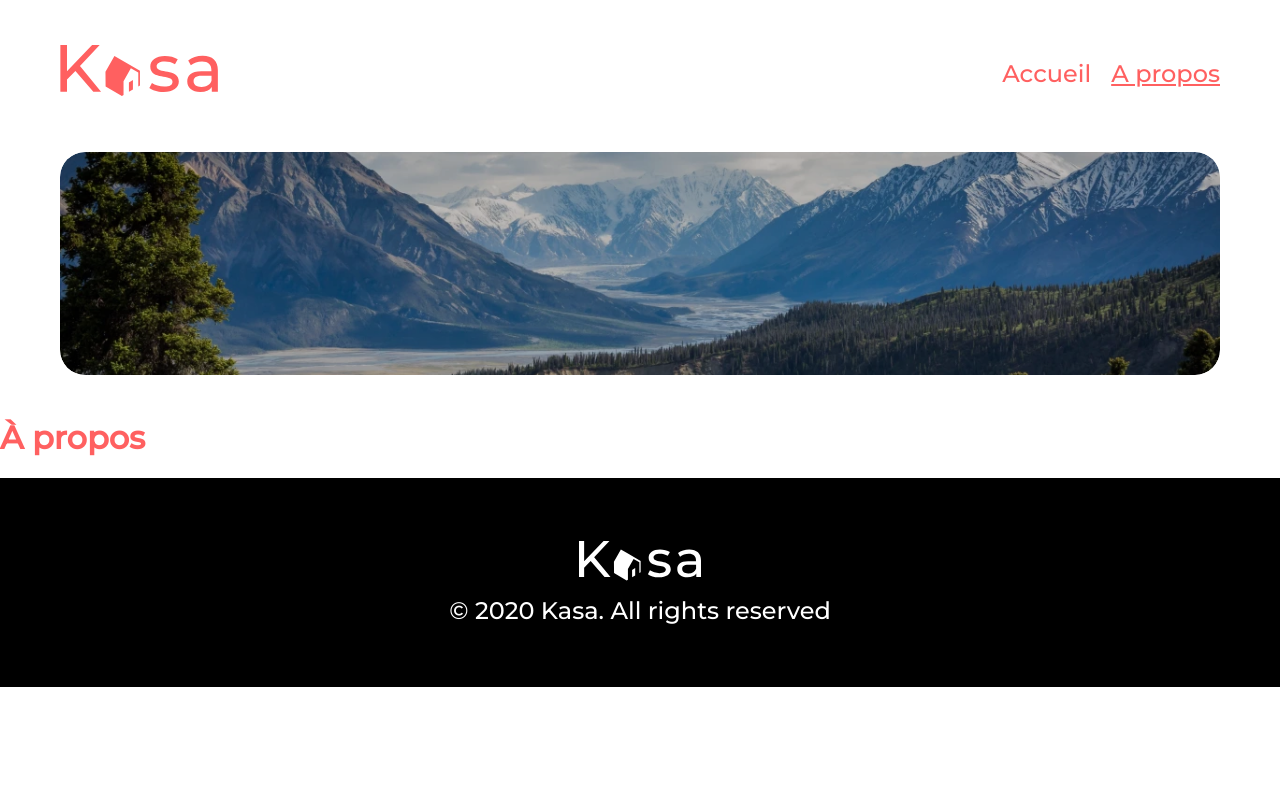
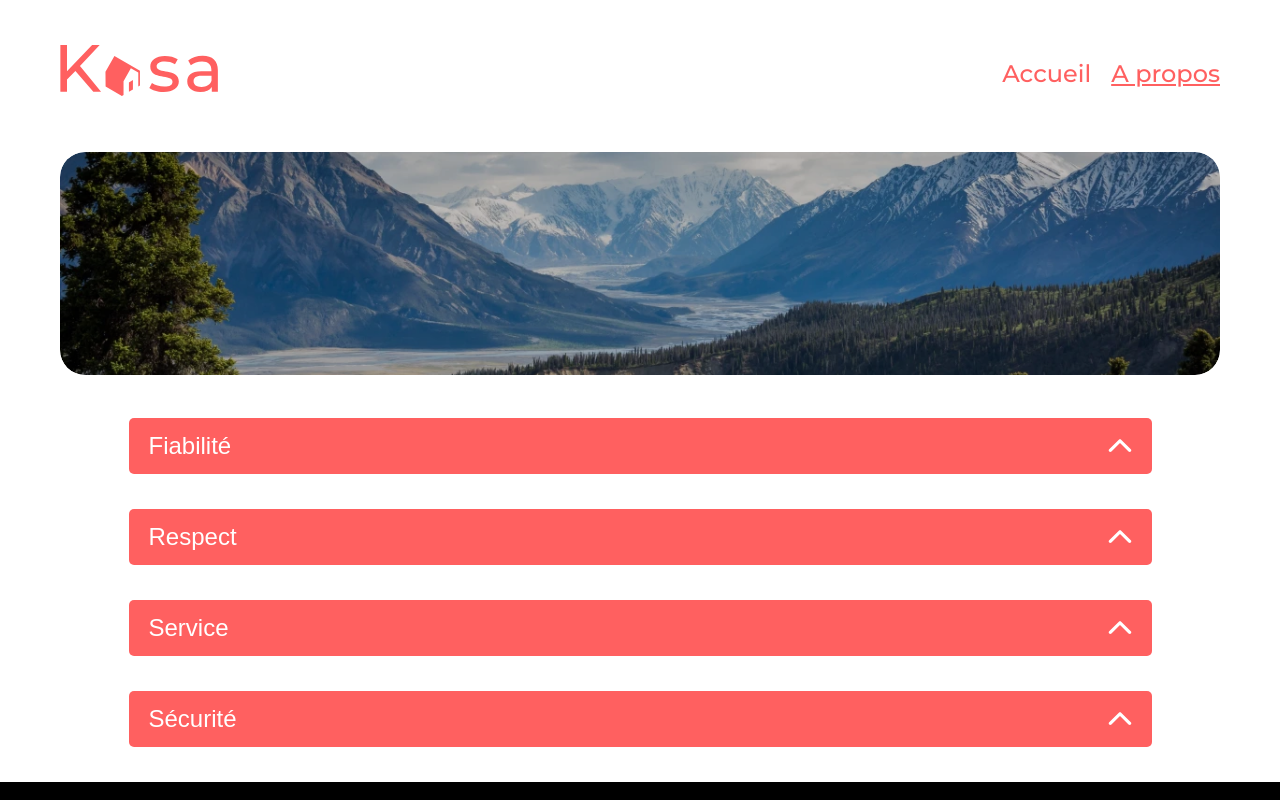
Before and after one commit to Elyrria/Kasa-app, a React (Create React App) app: page /a-Propos in a window 1280 px wide. Shown: the top 800 px of the page. Built offline with nearby package versions, Linux system fonts and the light colour scheme.

Commit message:
Ajout des composants Collapse + ButtonCollapse + intégration page About et sytle

```diff
--- /dev/null
+++ b/src/components/ButtonCollapse.jsx
@@ -0,0 +1,20 @@
+import chevron from "../assets/chevron.svg"
+function ButtonCollapse({ name, isActivate, setIsActivate }) {
+    //! Fonction qui permettra au clic de changer l'état de isActivate
+    const toggleCollapse = () => {
+        setIsActivate(!isActivate)
+    }
+    return (
+        <button type="button" className="collapsible" onClick={toggleCollapse}>
+            {name}
+            <img
+                className="collapsible__image"
+                src={chevron}
+                alt="Chevron fermant ou ouvrant"
+                aria-hidden="true"
+            />
+        </button>
+    )
+}
+
+export default ButtonCollapse
--- /dev/null
+++ b/src/components/Collapse.jsx
@@ -0,0 +1,54 @@
+import "../styles/Collapse.scss"
+import { useState } from "react"
+import ButtonCollapse from "./ButtonCollapse"
+
+function Collapse({ name, description, amenities }) {
+    const [isActivate, setIsActivate] = useState(false)
+
+    return (
+        <div>
+            {Array.isArray(amenities) && amenities.length > 0 ? (
+                <div className="collapse">
+                    <ButtonCollapse
+                        name={name}
+                        isActivate={isActivate}
+                        setIsActivate={setIsActivate}
+                    />
+                    <div
+                        className={`${
+                            isActivate ? "active" : ""
+                        } collapseContent`}
+                    >
+                        <ul>
+                            {amenities.map((amenity, index) => (
+                                <li
+                                    key={`${amenity}-${index}`}
+                                    className="collapseContent__li"
+                                >
+                                    {amenity}
+                                </li>
+                            ))}
+                        </ul>
+                    </div>
+                </div>
+            ) : (
+                <div className="collapse">
+                    <ButtonCollapse
+                        name={name}
+                        isActivate={isActivate}
+                        setIsActivate={setIsActivate}
+                    />
+                    <div
+                        className={`${
+                            isActivate ? "active" : ""
+                        } collapseContent`}
+                    >
+                        <p className="collapseContent__para">{description}</p>
+                    </div>
+                </div>
+            )}
+        </div>
+    )
+}
+
+export default Collapse
--- a/src/pages/About/About.jsx
+++ b/src/pages/About/About.jsx
@@ -1,6 +1,17 @@
 import "../../styles/Home.scss"
 import { useEffect } from "react"
 import Banner from "../../components/Banner"
+import Collapse from "../../components/Collapse"
+
+const dataAbout = {
+    names: ["Fiabilité", "Respect", "Service", "Sécurité"],
+    descriptions: [
+        "Les annonces postées sur Kasa garantissent une fiabilité totale. Les photos sont conformes aux logements et toutes les inofrmations sont régulièrement vérifiées par nos équipes.",
+        "La bienveillance fait partie des valeurs fondatrices de Kasa. Tout comportement discriminatoire ou de perturbation du voisinage entrainera une expulsion de la plateforme.",
+        "La bienveillance fait partie des valeurs fondatrices de Kasa. Tout comportement discriminatoire ou de perturbation du voisinage entrainera une expulsion de la plateforme.",
+        "La sécurité est la priorité de Kasa. Aussi bien pour nos hôtes que pour les voyageurs. Chaque logement correspond aux critères de sécurité établis par nos services. En laissant une note aussi bien à l'hôte qu'au locataire, cela permet à nos équipes de vérifier que les standards sont bien respectés. Nous organisons également des ateliers sur la sécurité domestique pour nos hôtes.",
+    ],
+}
 
 function About() {
     useEffect(() => {
@@ -10,9 +21,13 @@
     return (
         <main>
             <Banner activeBanner={"active-about"} />
-            <div>
-                <h1>À propos</h1>
-            </div>
+            {dataAbout.names.map((name, index) => (
+                <Collapse
+                    key={`${name}-${index}`}
+                    name={name}
+                    description={dataAbout.descriptions[index]}
+                />
+            ))}
         </main>
     )
 }
--- /dev/null
+++ b/src/styles/Collapse.scss
@@ -0,0 +1,60 @@
+@import "./globalStyle";
+
+.collapse {
+    @include globalMargin();
+    margin-bottom: 20px;
+
+    @media screen and (min-width: 1023px) {
+        max-width: 1023px;
+    }
+    @media screen and (min-width: 1144px) {
+        margin: auto;
+        margin-bottom: 35px;
+    }
+
+    & .collapsible {
+        position: relative;
+        z-index: 1;
+        display: flex;
+        align-items: center;
+        justify-content: space-between;
+        padding: 0 20px;
+        font-size: 13px;
+        background-color: $primary-color;
+        color: $secondary-color;
+        width: 100%;
+        border-radius: 5px;
+        border: none;
+        height: 30px;
+        cursor: pointer;
+        @media screen and (min-width: 1140px) {
+            height: 56px;
+            font-size: 24px;
+        }
+
+        &__image {
+            @media screen and (min-width: 1140px) {
+                width: 24px;
+            }
+        }
+    }
+    & .collapseContent {
+        display: none;
+        overflow: hidden;
+        position: relative;
+        top: -4px;
+        background-color: $bg-color;
+        padding: 19px 20px;
+        border-radius: 0 0 5px 5px;
+        &__para {
+            color: $primary-color;
+            font-size: 12px;
+            @media screen and (min-width: 1140px) {
+                font-size: 18px;
+            }
+        }
+    }
+    & .active {
+        display: block;
+    }
+}
--- a/src/styles/globalStyle.scss
+++ b/src/styles/globalStyle.scss
@@ -4,9 +4,11 @@
 $bg-color: #f6f6f6;
 
 @mixin globalMargin {
-    margin: 0 20px;
+    margin-left: 20px;
+    margin-right: 20px;
     @media screen and (min-width: 620px) {
-        margin: 0 60px;
+        margin-left: 60px;
+        margin-right: 60px;
     }
 }
 
```
Also changed, not shown: src/assets/chevron.svg (added).
